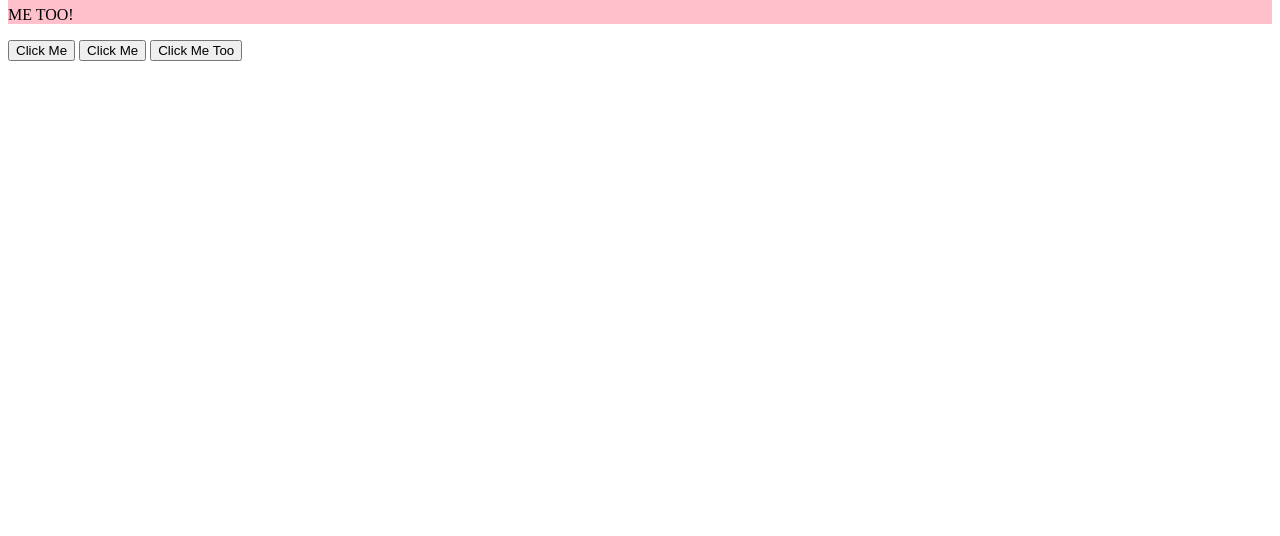
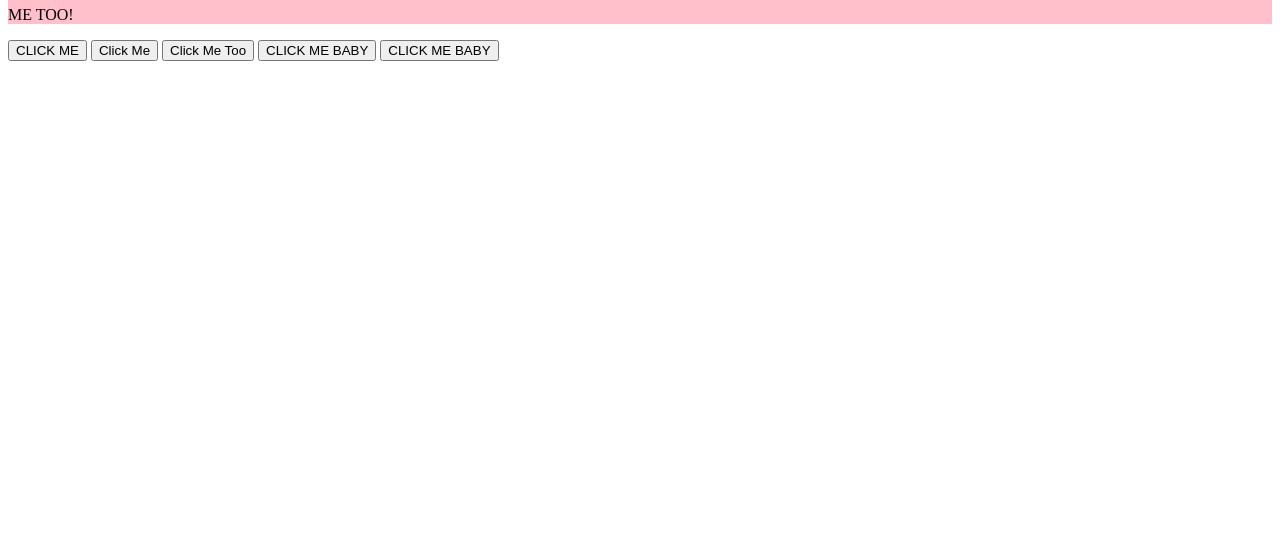
Before and after one commit to ahmed666916/dom-exercise, a plain HTML site: page index.html in a window 1280 px wide. Shown: the part 264-800 px from the top of the page. Drawn offline with Linux system fonts and the light colour scheme.

Commit message:
added more button with event js

```diff
--- a/index.html
+++ b/index.html
@@ -17,11 +17,17 @@
         </div>
       </div>
 
-      <button onclick="alert('Hello World')">Click Me</button>
+      <button onclick="alert('Hello World')">CLICK ME</button>
 
       <button id="btn">Click Me</button>
 
       <button id="button">Click Me Too</button>
+
+      <button onclick="alertFunction()">CLICK ME BABY</button>
+
+
+      <button id="btn-baby">CLICK ME BABY</button>
+
 
 
 
--- a/js/script.js
+++ b/js/script.js
@@ -64,3 +64,14 @@ const button = document.querySelector('#button');
 button.addEventListener('click', () => {
     alert("Hello World");
 })
+
+
+function alertFunction() {
+    alert("YAY! YOU DID IT!");
+}
+
+const buttonBaby = document.querySelector("#btn-baby");
+
+//buttonBaby.onclick = alertFunction;
+
+buttonBaby.addEventListener('click', alertFunction);
```
